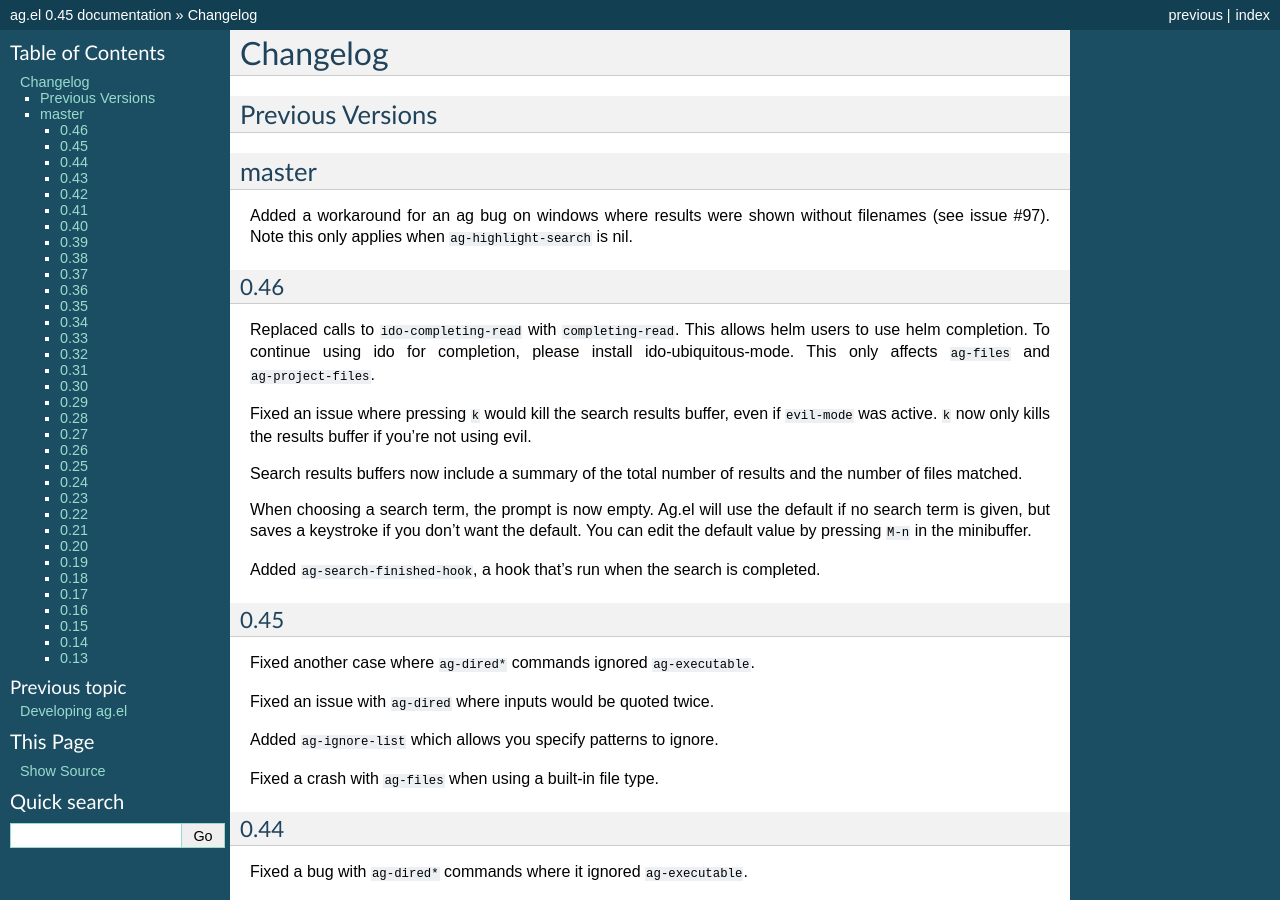
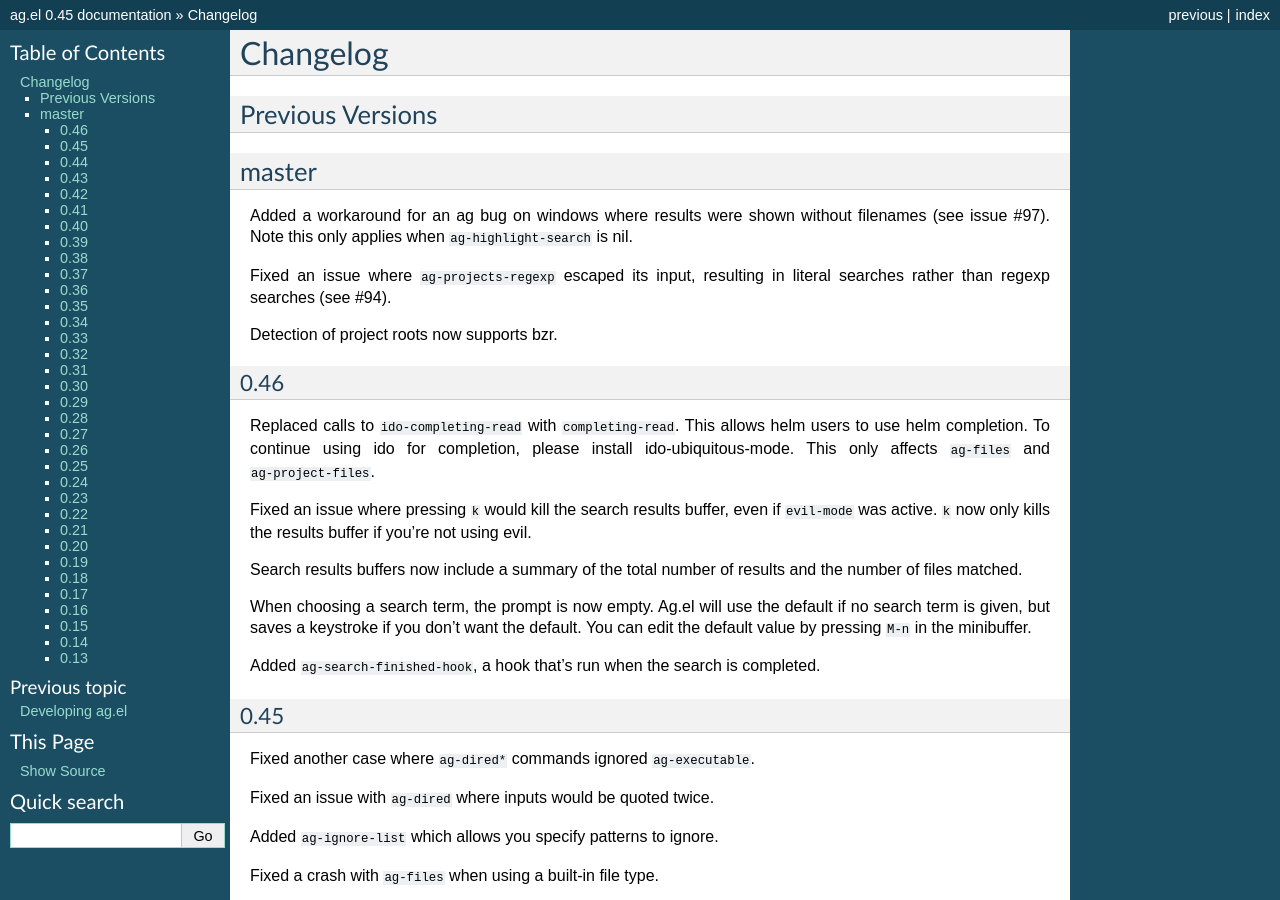
Before and after one commit to Wilfred/ag.el, a Sphinx documentation site: the page built from docs/changelog.rst, in a window 1280 px wide and 900 px high. Built offline with Sphinx 7.4.7, drawn with Linux system fonts in a browser that asks for light colours.

Commit message:
Updating changelog.

```diff
--- a/docs/changelog.rst
+++ b/docs/changelog.rst
@@ -10,6 +10,11 @@ master
 Added a workaround for an ag bug on windows where results were shown
 without filenames (see issue #97). Note this only applies when
 ``ag-highlight-search`` is nil.
+
+Fixed an issue where ``ag-projects-regexp`` escaped its input,
+resulting in literal searches rather than regexp searches (see #94).
+
+Detection of project roots now supports bzr.
 
 0.46
 ~~~~
```
